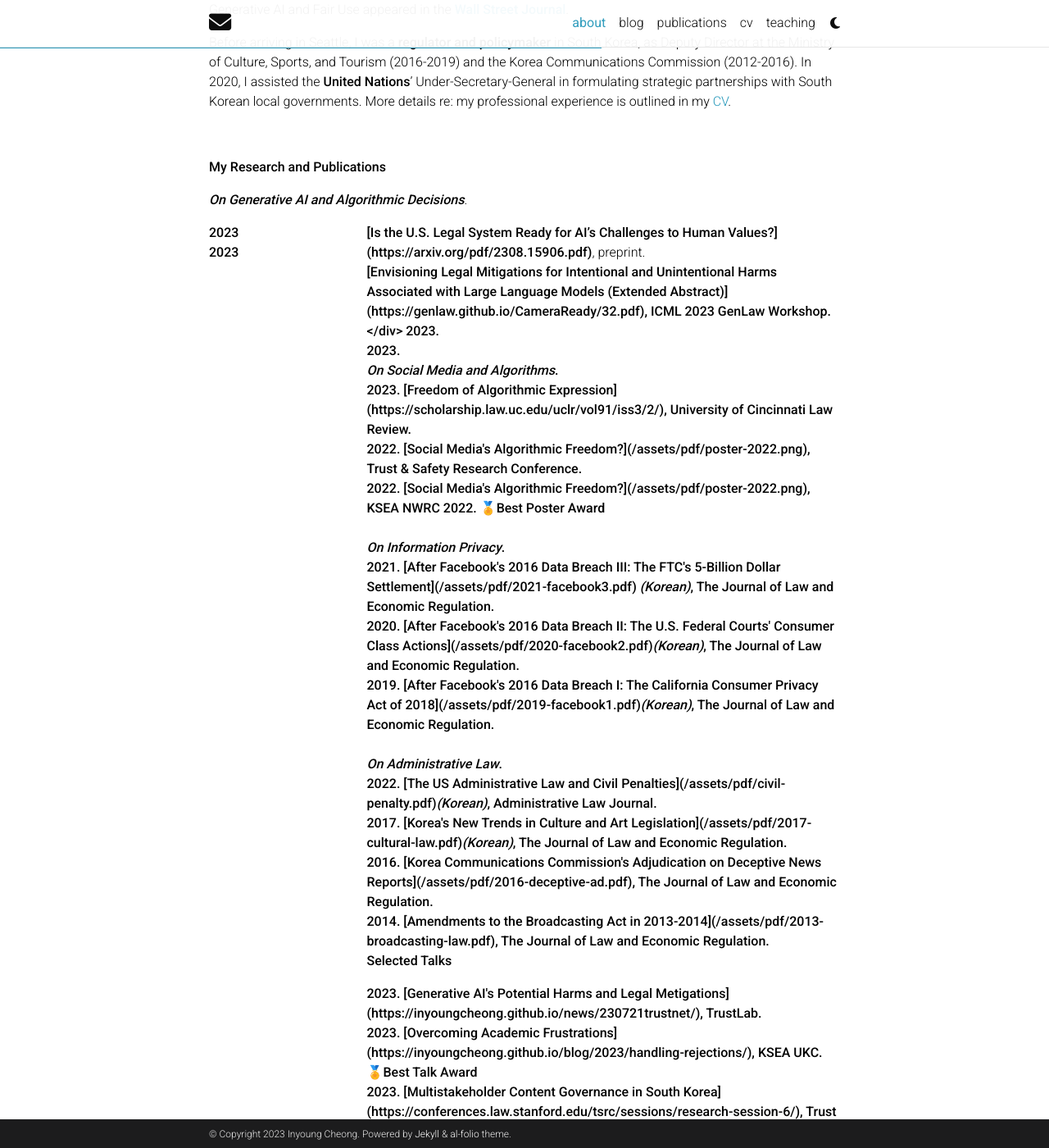
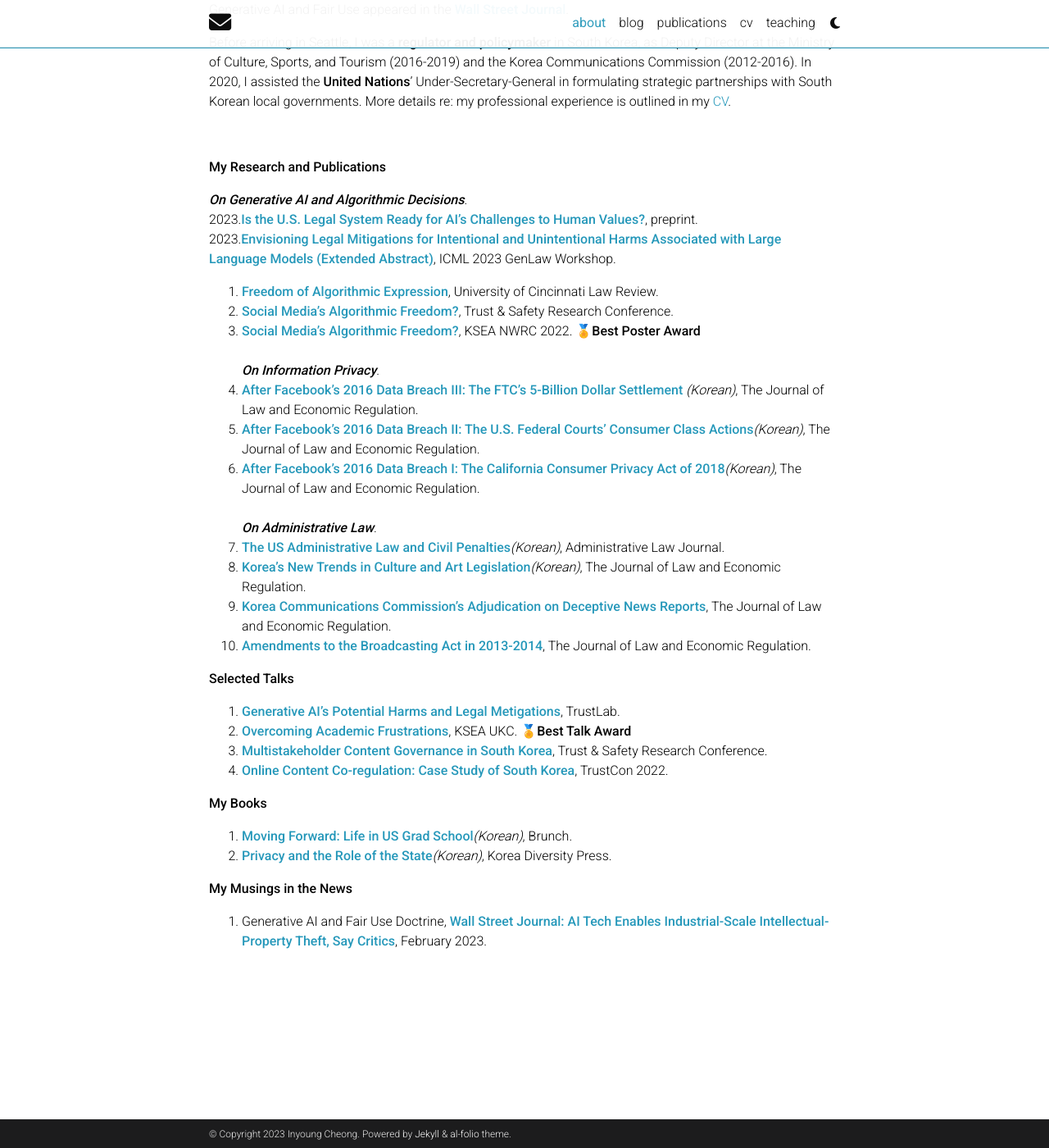
Before and after one commit to inyoungcheong/inyoungcheong.github.io, a Jekyll site: the page built from _pages/about.md, in a window 1280 px wide and 1400 px high, scrolled down 546 px. Shown: the whole window at 82% size. Built offline with Jekyll 4.4.1, drawn with Linux system fonts in a browser that asks for light colours; full-size pictures stand in for the smaller copies a plugin makes; comment, search, counter and statistics services are not loaded; a style sheet for code colours, icons or effects is not loaded; some of the changed text lies outside the part shown.

Commit message:
about.md year table undo

```diff
--- a/_pages/about.md
+++ b/_pages/about.md
@@ -30,23 +30,8 @@
 
 <p><strong>My Research and Publications</strong></p>
 <i><strong>On Generative AI and Algorithmic Decisions</strong></i>. <br>
-<div class="year">
-  <strong>2023</strong>
-</div>
-
-<div class="content">
-  <strong>[Is the U.S. Legal System Ready for AI’s Challenges to Human Values?](https://arxiv.org/pdf/2308.15906.pdf)</strong>, preprint.
-</div>
-<div class="year">
-  <strong>2023</strong>
-</div>
-
-<div class="content">
-  <strong><strong>[Envisioning Legal Mitigations for Intentional and Unintentional Harms Associated with Large Language Models (Extended Abstract)](https://genlaw.github.io/CameraReady/32.pdf)</strong>, ICML 2023 GenLaw Workshop.
-</div>
-2023. <br>
-2023. <br>
-<i><strong>On Social Media and Algorithms</strong></i>. <br>
+2023.<strong>[Is the U.S. Legal System Ready for AI’s Challenges to Human Values?](https://arxiv.org/pdf/2308.15906.pdf)</strong>, preprint.<br>
+2023.<strong>[Envisioning Legal Mitigations for Intentional and Unintentional Harms Associated with Large Language Models (Extended Abstract)](https://genlaw.github.io/CameraReady/32.pdf)</strong>, ICML 2023 GenLaw Workshop.<br>
 2023. <strong>[Freedom of Algorithmic Expression](https://scholarship.law.uc.edu/uclr/vol91/iss3/2/)</strong>, University of Cincinnati Law Review.<br>
 2022. <strong>[Social Media's Algorithmic Freedom?]({{ "/assets/pdf/poster-2022.png" | relative_url }})</strong>, Trust & Safety Research Conference.<br>
 2022. <strong>[Social Media's Algorithmic Freedom?]({{ "/assets/pdf/poster-2022.png" | relative_url }})</strong>, KSEA NWRC 2022. 🏅<strong>Best Poster Award</strong> <br>
--- a/_sass/_layout.scss
+++ b/_sass/_layout.scss
@@ -26,25 +26,6 @@
   max-width: $max-content-width;
 }
 
-// Add floated layout
-
-.year {
-  width: 15%;
-  float: left;
-}
-
-.content {
-  width: 75%;
-  float: right;
-}
-
-@media (max-width: 600px) {
-  .year,
-  .content {
-    width: 100%;
-    float: none;
-  }
-}
 
 // Profile
 .profile {
```
